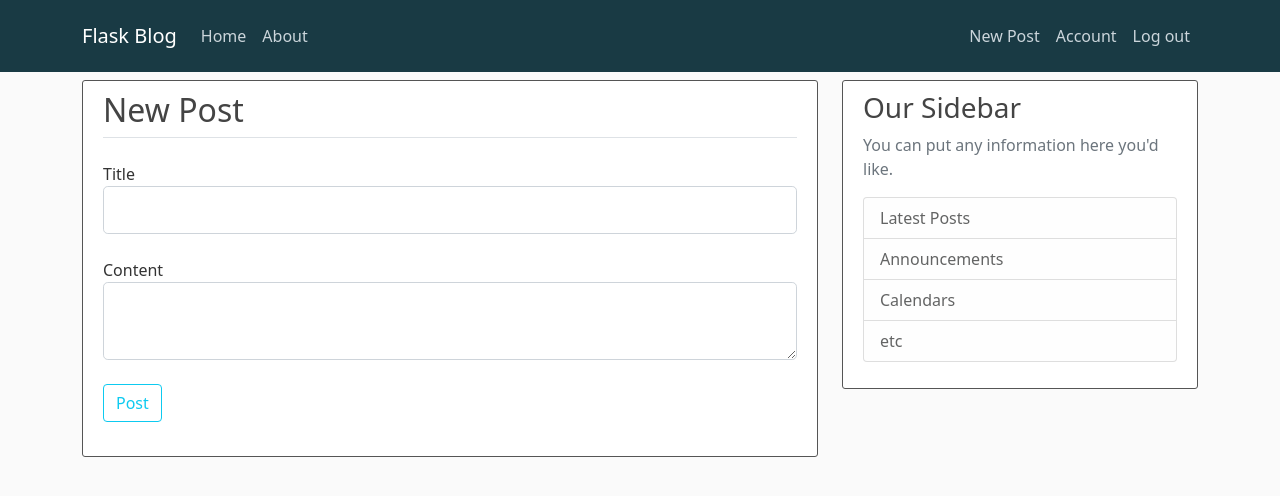
After one commit to M1th1lesh/Flask_Python, a Flask app: page /post/new in a window 1280 px wide. The commit adds this page. Shown: the top 496 px of the page. Run offline with Flask 2, Linux system fonts and the light colour scheme; a user stored in the database is signed in; some libraries are stand-ins or nearby versions.

Commit message:
New Post page completed 17:16 | media-left pending

```diff
--- a/App/forms.py
+++ b/App/forms.py
@@ -1,6 +1,6 @@
 from flask_wtf import FlaskForm
 from flask_wtf.file import FileField, FileAllowed
-from wtforms import StringField,PasswordField , SubmitField ,BooleanField, ValidationError
+from wtforms import StringField,PasswordField , SubmitField ,BooleanField, ValidationError,TextAreaField
 #validationError is used to send out validation error messages
 #to import string fields and passowrd fields in froom as fields will be strings , Submit fields to submit teh ddata
 # boolen fileds for True false output
@@ -74,3 +74,8 @@ class UpdateAccoutForm(FlaskForm):
             user = User.query.filter_by(email=email.data).first()
             if user :
                 raise ValidationError('This email is taken . Please user different one')
+
+class PostForm(FlaskForm):
+    title = StringField('Title',validators=[DataRequired()])
+    content = TextAreaField('Content',validators=[DataRequired()])
+    submit =  SubmitField('Post')
--- a/App/routes.py
+++ b/App/routes.py
@@ -2,7 +2,7 @@ from flask import render_template,url_for,flash,redirect , request #
 from App import app , db , bcrypt #app,db , bcrypt is imported from teh __init__ file
 #flash is used to give one time alerts , url_for is used to find methods/pages on it's own
 #redirect to move to another page
-from App.forms import RegistrationForm,LoginForm,UpdateAccoutForm  #importing  classes from our forms.py
+from App.forms import RegistrationForm,LoginForm,UpdateAccoutForm , PostForm  #importing  classes from our forms.py
 from App.models import User, Post
 from flask_login import login_user,current_user,logout_user ,login_required
 import secrets
@@ -10,25 +10,12 @@ import os #for path functionality
 from PIL import Image
 
 
-posts= [
-    {
-        'author': 'Robin Sharma ',
-        'title':'The 5 AM Club',
-        'content':'Own your Morning , Elevate your life',
-        'date_posted':'19th april 2021'
-    },
-    {
-        'author': 'JAy  Shetty ',
-        'title':'Think like a monk',
-        'content':'imporve your thinking',
-        'date_posted':'20th april 2021'
-    }
-]
 
 
 @app.route("/")
 @app.route("/home") #home page route
 def home():
+    posts =  Post.query.all()
     return render_template('home.html',posts=posts)
 
 #About Page route
@@ -119,3 +106,15 @@ def account():
         form.email.data = current_user.email
     image_file = url_for('static',filename='profile_pics/'+current_user.image_file)
     return render_template('account.html',title='Account',image_file =  image_file, form = form)
+
+@app.route("/post/new" , methods= ['GET','POST'])
+@login_required
+def new_post():
+    form = PostForm()
+    if form.validate_on_submit():
+        post = Post(title = form.title.data , content = form.content.data ,author =  current_user)
+        db.session.add(post)
+        db.session.commit()
+        flash("your post has been created" , 'success')
+        return redirect(url_for('home'))
+    return render_template('create_post.html',title='New Post',form =form )
--- a/App/static/main.css
+++ b/App/static/main.css
@@ -27,7 +27,7 @@ body {
   .content-section {
     background: #ffffff;
     padding: 10px 20px;
-    border: 1px solid #dddddd;
+    border: 1px solid #555555;
     border-radius: 3px;
     margin-bottom: 20px;
   }
--- /dev/null
+++ b/App/templates/create_post.html
@@ -0,0 +1,55 @@
+{% extends "layout.html" %}
+{% block content %}
+<div class="content-section">
+    <form method="POST" action="">
+        <!-- action set to empty string implies that it is going to POSt the informationto
+        same route that we are currently on  -->
+        {{ form.hidden_tag() }}
+        <!-- hiddentag adds a CSRF(Cross site request forgery token) -->
+
+        <fieldset class="form-group">
+            <legend class="border-bottom mb-4"> <h2>New Post</h2> </legend>
+
+            <div class="form-group mb-4">
+                {{ form.title.label(class = "form-control-label") }}
+
+                {% if form.title.errors %}
+                        {{ form.title(class = "form-control form-control-lg is-invalid") }}
+                        <div class="invalid-feeback">
+                            {% for error in form.title.errors %}
+                                <span> {{ error }}</span>
+                            {% endfor %}
+                        </div>
+                    {% else  %}
+                    {{ form.title(class = "form-control form-control-lg") }}
+                    {% endif %}
+
+
+            </div>
+
+            <div class="form-group mb-4">
+                {{ form.content.label(class = "form-control-label") }}
+                {% if form.content.errors %}
+                        {{ form.content(class = "form-control form-control-lg is-invalid") }}
+                        <div class="invalid-feeback">
+                            {% for error in form.content.errors %}
+                                <span> {{ error }}</span>
+                            {% endfor %}
+                        </div>
+                    {% else  %}
+                        {{ form.content(class = "form-control form-control-lg") }}
+                    {% endif %}
+            </div>
+
+
+
+
+        </fieldset>
+
+        <div class="form-group mb-4">
+            {{form.submit(class="btn btn-outline-info")}}
+        </div>
+    </form>
+</div>
+
+{% endblock content %}
--- a/App/templates/layout.html
+++ b/App/templates/layout.html
@@ -38,6 +38,7 @@
                   <!-- Navbar Right Side -->
                   <div class="navbar-nav "  style="margin-left: auto;">
                     {% if current_user.is_authenticated %}
+                      <a class="nav-item nav-link"  href="{{ url_for('new_post') }}">New Post</a>
                       <a class="nav-item nav-link"  href="{{ url_for('account') }}">Account</a>
                       <a class="nav-item nav-link"  href="{{ url_for('logout') }}">Log out</a>
                     {% else %}
--- a/App/templates/login.html
+++ b/App/templates/login.html
@@ -31,7 +31,7 @@
                 <div class="form-group mb-4">
                     {{ form.password.label(class = "form-control-label") }}
                     {% if form.password.errors %}
-                            {{ form.passowrd(class = "form-control form-control-lg is-invalid") }}
+                            {{ form.password(class = "form-control form-control-lg is-invalid") }}
                             <div class="invalid-feeback">
                                 {% for error in form.password.errors %}
                                     <span> {{ error }}</span>
```
Also changed, not shown: App/templates/home.html (+9 -2 lines), App/flask_app_site.db, README.md.
